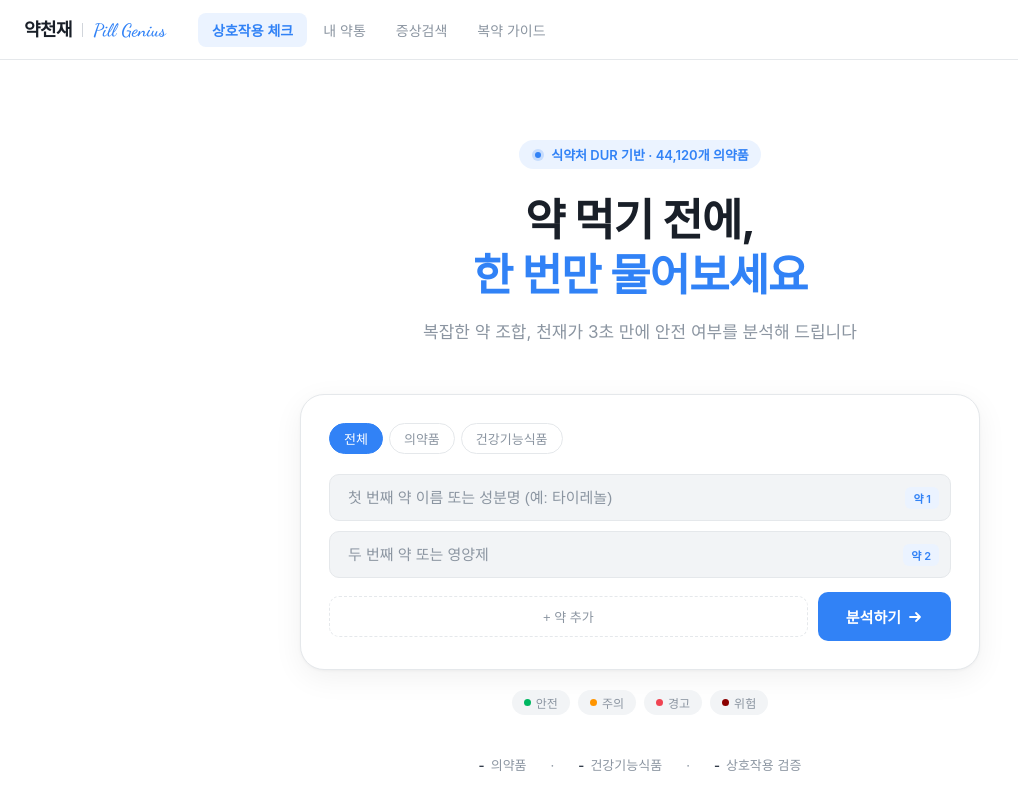
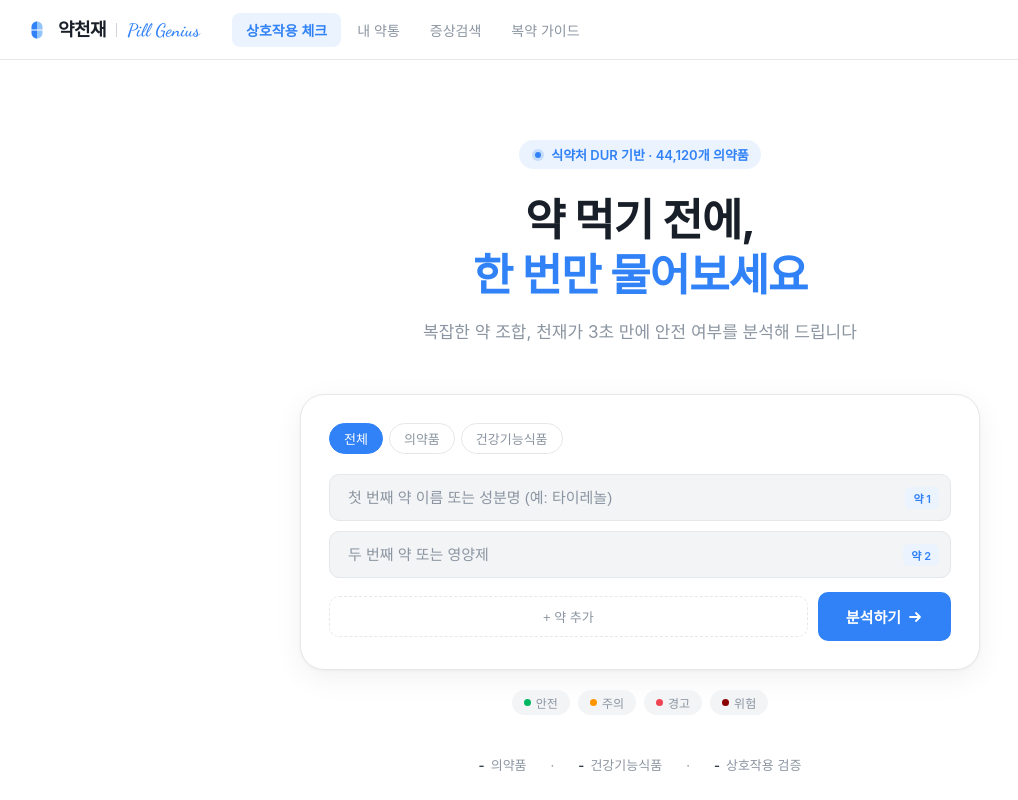
Before and after one commit to betokilab/pillgenius, a website: page public/index.html in a window 1280 px wide. Shown: the top 800 px of the page, without its empty margins (0-1018 px from the left). Drawn offline with Linux system fonts and the light colour scheme; no server answers; a web font is replaced by a local one.

Commit message:
로고 캡슐 아이콘 추가

```diff
--- a/public/index.html
+++ b/public/index.html
@@ -697,6 +697,15 @@ footer {
 <!-- ===== 네비게이션 ===== -->
 <nav>
   <span class="nav-logo" onclick="showPage('home')">
+    <!-- 캡슐 알약 SVG 아이콘 -->
+    <svg width="26" height="26" viewBox="0 0 26 26" fill="none" xmlns="http://www.w3.org/2000/svg" style="flex-shrink:0;margin-right:8px">
+      <!-- 캡슐 왼쪽 반 (파란색) -->
+      <path d="M13 4.5C9.96243 4.5 7.5 6.96243 7.5 10V16C7.5 19.0376 9.96243 21.5 13 21.5V4.5Z" fill="#3182F6"/>
+      <!-- 캡슐 오른쪽 반 (연한 파란색) -->
+      <path d="M13 4.5C16.0376 4.5 18.5 6.96243 18.5 10V16C18.5 19.0376 16.0376 21.5 13 21.5V4.5Z" fill="#93C5FD"/>
+      <!-- 중간 구분선 -->
+      <line x1="7.5" y1="13" x2="18.5" y2="13" stroke="white" stroke-width="1.2" stroke-linecap="round"/>
+    </svg>
     <span class="nav-logo-ko">약천재</span>
     <span class="nav-logo-divider"></span>
     <span class="nav-logo-en">Pill Genius</span>
```
